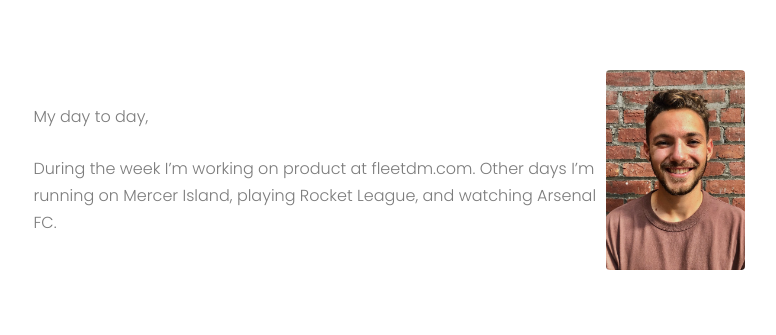
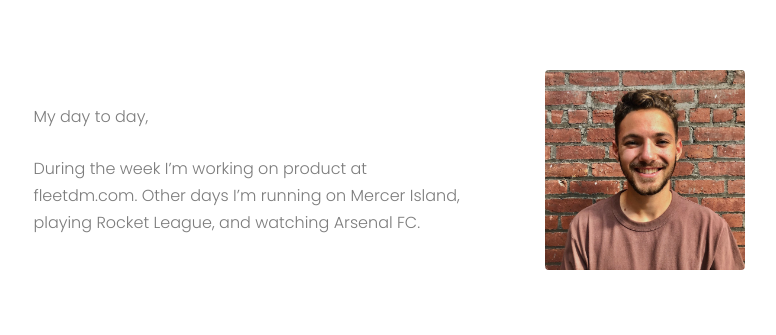
Before and after one commit to noahtalerman/noahtalerman.com, a Gatsby site: page / in a window 1280 px wide. Shown: the part 199-534 px from the top of the page, without its empty margins (251-1027 px from the left). Built offline with nearby package versions, Linux system fonts and the light colour scheme; Gatsby itself is replaced by a stand-in of ours.

Commit message:
Update image max-width

```diff
--- a/src/pages/index.js
+++ b/src/pages/index.js
@@ -30,7 +30,7 @@ const IndexPage = () => {
             <p className="mt-md text-light-text-grey dark:text-dark-text-grey">During the week I’m working on product at fleetdm.com. Other days I’m running on Mercer Island, playing Rocket League, and watching Arsenal FC.</p>
           </div>
           <div className="lg:flex lg:justify-end hidden">
-            <img src={meImg} style={{width: "200px", height: "200px", borderRadius: "4px"}}className="object-cover h-auto ml-xl"></img>
+            <img src={meImg} style={{maxWidth: "200px", height: "200px", borderRadius: "4px"}}className="object-cover h-auto ml-xl"></img>
           </div>
         </div>
         <h3 className="mt-xl">Work I'm proud of</h3>
```
